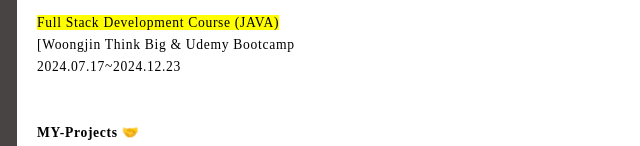
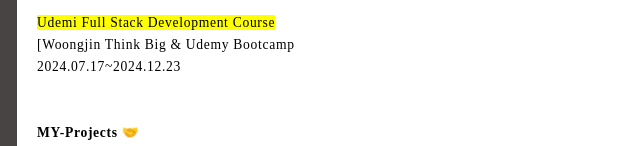
Before and after one commit to westjcozy/resume, a plain HTML site: page index.html in a window 1280 px wide. Shown: the part 394-540 px from the top of the page, 473-1113 px from the left. Drawn offline with Linux system fonts and the light colour scheme; files whose address does not match are found by name; a web font is replaced by a local one.

Commit message:
second commit

```diff
--- a/index.html
+++ b/index.html
@@ -65,7 +65,7 @@
             2024.07.17~2024.12.23<br />
           </p>
           <p>
-            <mark>Full Stack Development Course (JAVA)</mark><br />
+            <mark>Udemi Full Stack Development Course</mark><br />
             [Woongjin Think Big & Udemy Bootcamp<br />
             2024.07.17~2024.12.23<br />
           </p>
```
